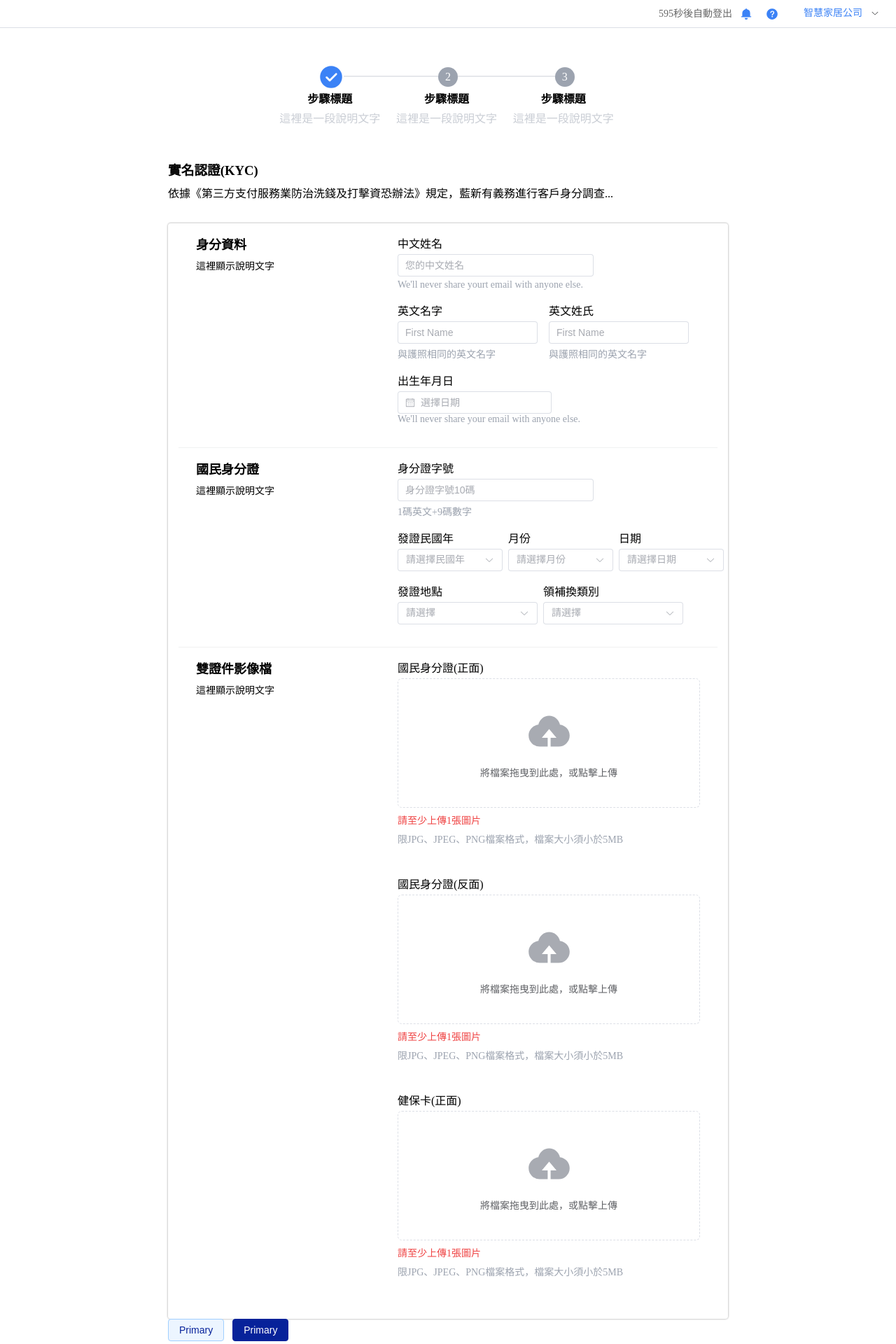
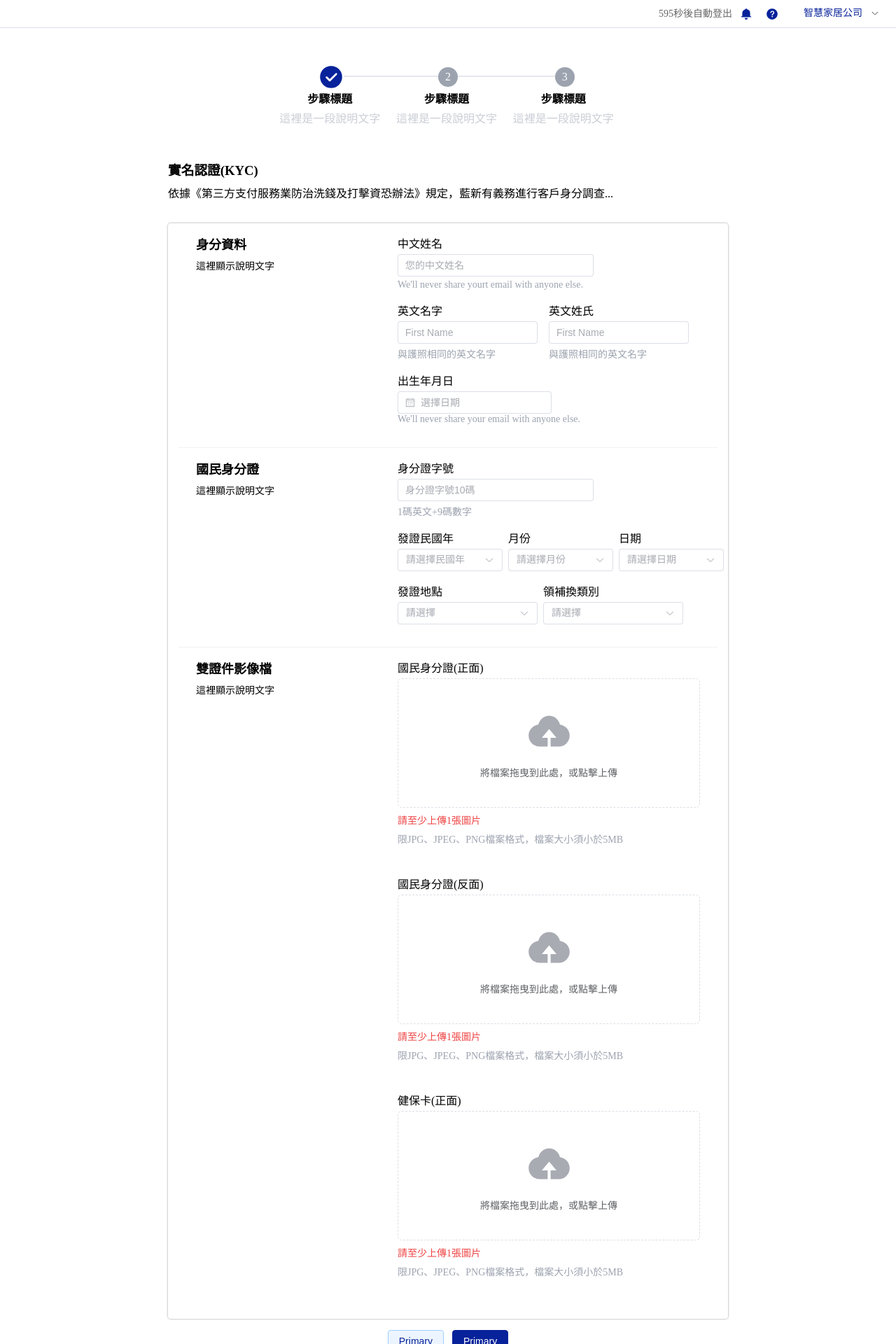
Before and after one commit to Gashapon-Team/site-frontend-vue-element-plus, a Vue app: page /handlers/KYCvarify in a window 1280 px wide. Shown: the top 1920 px of the page at 70% size. Built offline with nearby package versions, Linux system fonts and the light colour scheme.

Commit message:
fix: change style and main color

```diff
--- a/src/style/_utility.scss
+++ b/src/style/_utility.scss
@@ -5,6 +5,13 @@ $max: 10;
   }
   .mr-#{$i} {
     margin-right: $i*4px;
+  }
+  .mt-#{$i} {
+    margin-top: $i*4px;
+  }
+  .my-#{$i} {
+    margin-top: $i*4px;
+    margin-bottom: $i*4px;
   }
 }
 
--- a/src/style/_variable.scss
+++ b/src/style/_variable.scss
@@ -1,6 +1,6 @@
 $text:#606266;
 $blue:#07229a;
-$mainBG: #3B82F6;
+$mainBG: #07229a;
 $default_color_grey: #9ca3af;
 $border_color: #f0f1f1;
 $alert_color: #ef4444;
--- a/src/views/handlers/KYCvarify.vue
+++ b/src/views/handlers/KYCvarify.vue
@@ -140,7 +140,7 @@
 
         </div>
       </div>
-      <el-row class="mb-4">
+      <el-row class="my-4 d-flex justify-content--center">
         <el-button type="primary" plain>Primary</el-button>
         <el-button type="primary">Primary</el-button>
       </el-row>
```
